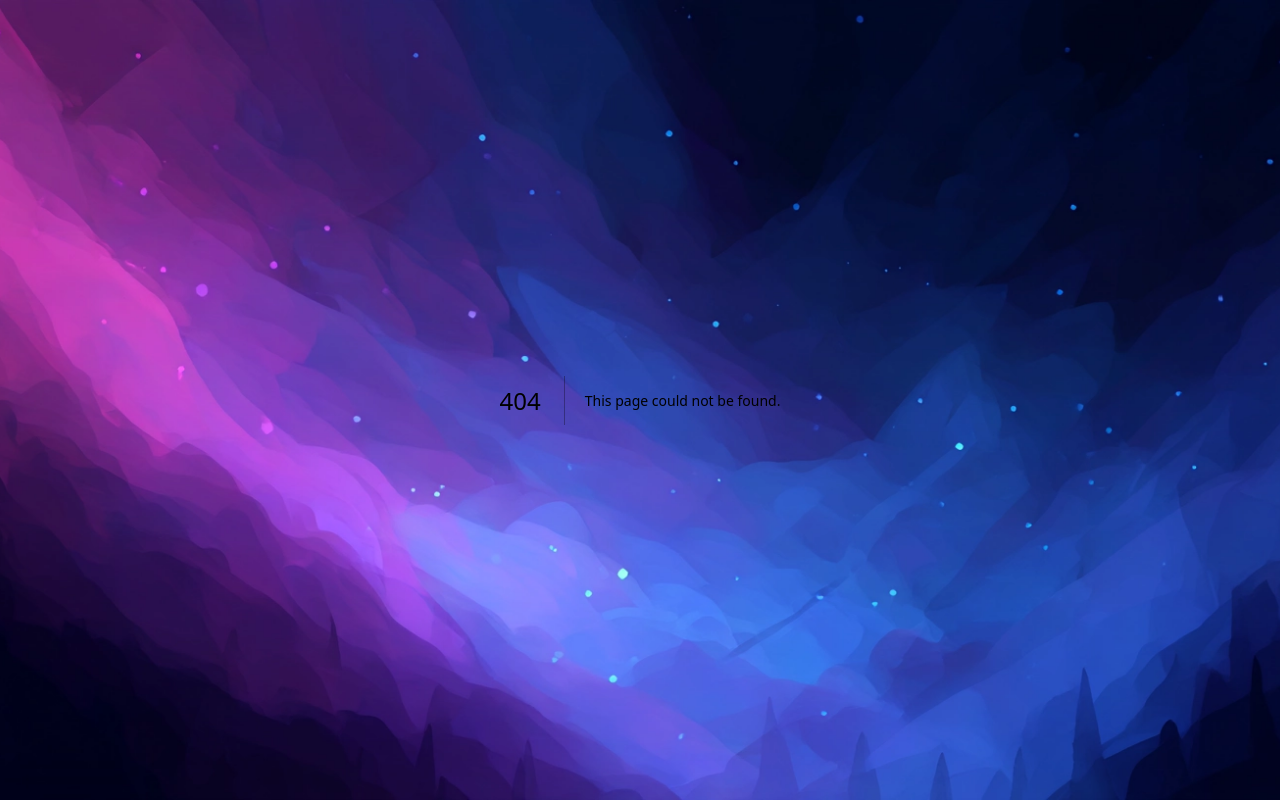
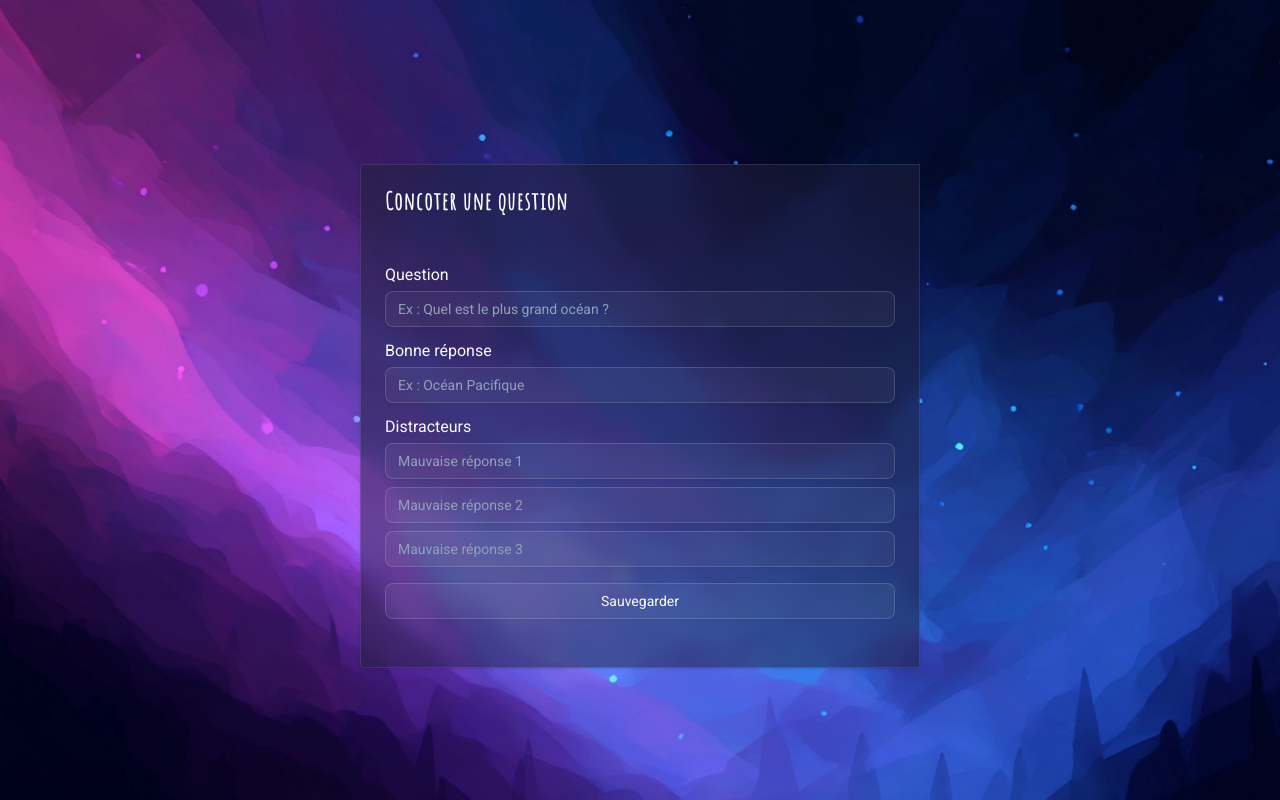
Before and after one commit to draxx/quizcraft, a Next.js app: page /questions/new in a window 1280 px wide. Before the commit this address had no page. Built offline with nearby package versions, Linux system fonts and the light colour scheme.

Commit message:
feat(questions): add question creation page (questions/new) without API integration

```diff
--- /dev/null
+++ b/src/app/questions/new/page.tsx
@@ -0,0 +1,96 @@
+"use client";
+
+import React, { useState } from "react";
+import { Card, CardContent, CardHeader, CardTitle } from "@/components/ui/card";
+import { Button } from "@/components/ui/button";
+import { Input } from "@/components/ui/input";
+import { Label } from "@/components/ui/label";
+
+export default function QuestionCreatePage() {
+  const [question, setQuestion] = useState("");
+  const [correctAnswer, setCorrectAnswer] = useState("");
+  const [incorrectAnswers, setIncorrectAnswers] = useState(["", "", ""]);
+  const [error, setError] = useState<string | null>(null);
+
+  const handleIncorrectChange = (index: number, value: string) => {
+    setIncorrectAnswers((prev) =>
+      prev.map((ans, i) => (i === index ? value : ans))
+    );
+  };
+
+  const handleSubmit = (e: React.FormEvent) => {
+    e.preventDefault();
+
+    if (
+      !question.trim() ||
+      !correctAnswer.trim() ||
+      incorrectAnswers.some((a) => !a.trim())
+    ) {
+      setError("Tous les champs sont obligatoires.");
+      return;
+    }
+
+    setError(null);
+    console.log({
+      question,
+      correctAnswer,
+      incorrectAnswers,
+    });
+  };
+
+  return (
+    <div className="max-w-xl mx-auto mt-10">
+      <Card>
+        <CardHeader>
+          <CardTitle>Concoter une question</CardTitle>
+        </CardHeader>
+        <CardContent className="p-6">
+          <form onSubmit={handleSubmit} className="space-y-4">
+            <div>
+              <Label htmlFor="question">Question</Label>
+              <Input
+                id="question"
+                value={question}
+                onChange={(e) => setQuestion(e.target.value)}
+                placeholder="Ex : Quel est le plus grand océan ?"
+                required
+              />
+            </div>
+            <div>
+              <Label htmlFor="correct-answer">Bonne réponse</Label>
+              <Input
+                id="correct-answer"
+                value={correctAnswer}
+                onChange={(e) => setCorrectAnswer(e.target.value)}
+                placeholder="Ex : Océan Pacifique"
+                required
+              />
+            </div>
+            <div>
+              <Label>Distracteurs</Label>
+              <div className="space-y-2">
+                {incorrectAnswers.map((ans, idx) => (
+                  <Input
+                    key={idx}
+                    value={ans}
+                    onChange={(e) =>
+                      handleIncorrectChange(idx, e.target.value)
+                    }
+                    placeholder={`Mauvaise réponse ${idx + 1}`}
+                    required
+                  />
+                ))}
+              </div>
+            </div>
+            {error && (
+              <div className="text-red-500 text-sm">{error}</div>
+            )}
+            <Button type="submit" variant="outline" className="w-full">
+              Sauvegarder
+            </Button>
+          </form>
+        </CardContent>
+      </Card>
+    </div>
+  );
+}
```
